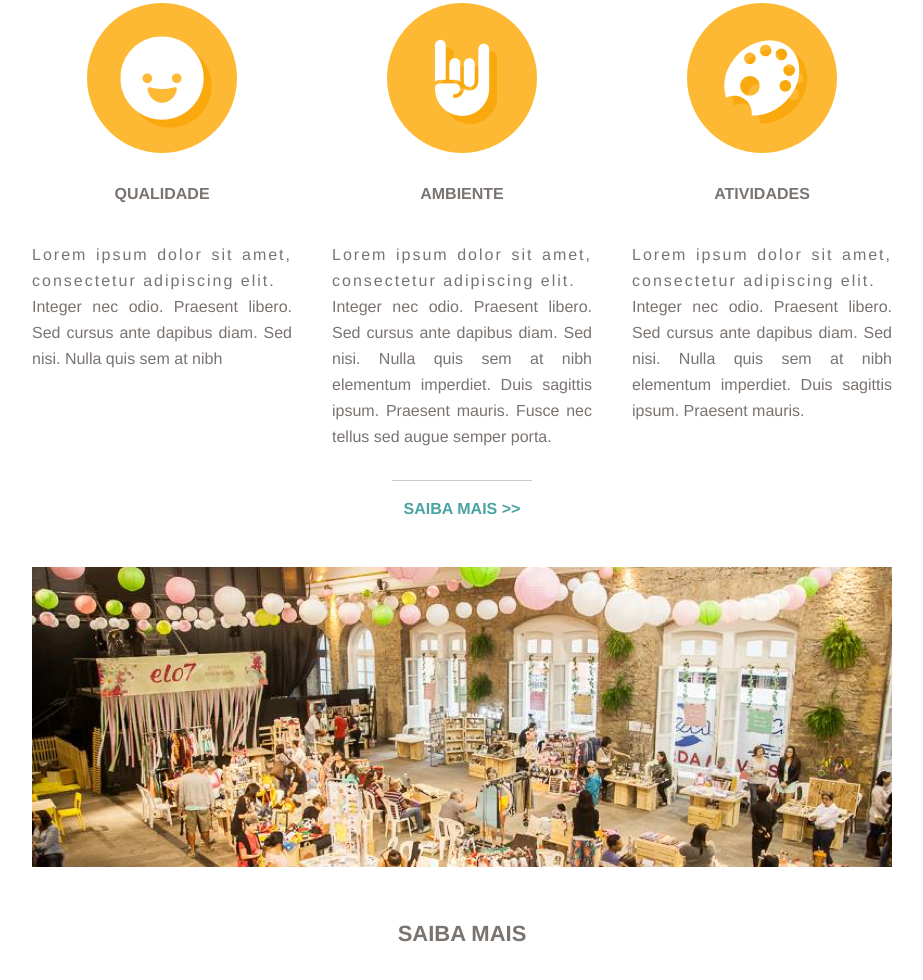
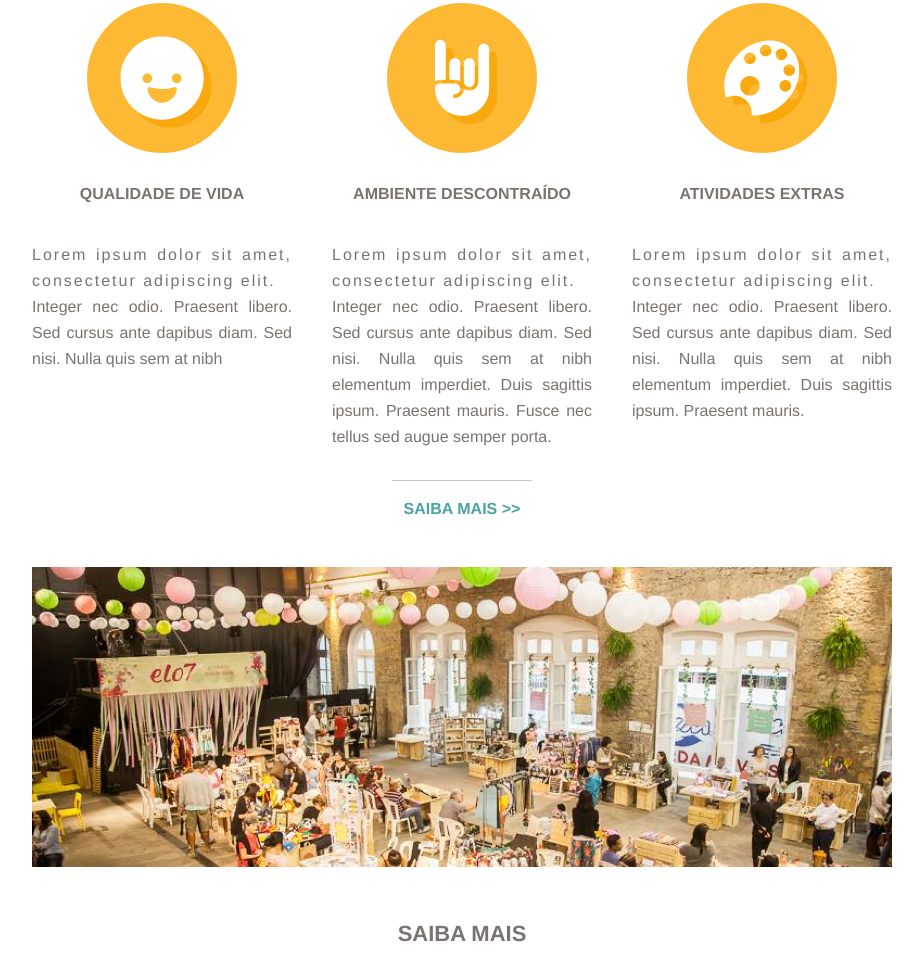
Before and after one commit to enzotoshio/elo, a website: page app/index.html in a window 1280 px wide. Shown: the part 1370-2350 px from the top of the page, without its empty margins (178-1101 px from the left). Drawn offline with nearby package versions, Linux system fonts and the light colour scheme; files that its build step writes are made by us from their sources.

Commit message:
adding some missing title texts

```diff
--- a/app/index.html
+++ b/app/index.html
@@ -52,7 +52,7 @@
         <ul class="qualities-abstract-list">
           <li class="qualities-abstract-column">
             <img src="images/qualidade.png">
-            <h3 class="quality-abstract-title list-title">Qualidade</h3>
+            <h3 class="quality-abstract-title list-title">Qualidade de vida</h3>
             <div class="quality-abstract-text">
               <p class="highlighted-paragraph">Lorem ipsum dolor sit amet, consectetur adipiscing elit.</p>
               <p>Integer nec odio. Praesent libero. Sed cursus ante dapibus diam. Sed nisi. Nulla quis sem at nibh</p>
@@ -60,7 +60,7 @@
           </li>
           <li class="qualities-abstract-column">
             <img src="images/descontracao.png">
-            <h3 class="quality-abstract-title list-title">Ambiente</h3>
+            <h3 class="quality-abstract-title list-title">Ambiente descontraído</h3>
             <div class="quality-abstract-text">
               <p class="highlighted-paragraph">Lorem ipsum dolor sit amet, consectetur adipiscing elit.</p>
               <p>Integer nec odio. Praesent libero. Sed cursus ante dapibus diam. Sed nisi. Nulla quis sem at nibh elementum imperdiet. Duis sagittis ipsum. Praesent mauris. Fusce nec tellus sed augue semper porta.</p>
@@ -68,7 +68,7 @@
           </li>
           <li class="qualities-abstract-column last">
             <img src="images/atividades.png">
-            <h3 class="quality-abstract-title list-title">Atividades</h3>
+            <h3 class="quality-abstract-title list-title">Atividades extras</h3>
             <div class="quality-abstract-text">
               <p class="highlighted-paragraph">Lorem ipsum dolor sit amet, consectetur adipiscing elit.</p>
               <p>Integer nec odio. Praesent libero. Sed cursus ante dapibus diam. Sed nisi. Nulla quis sem at nibh elementum imperdiet. Duis sagittis ipsum. Praesent mauris.</p>
```
